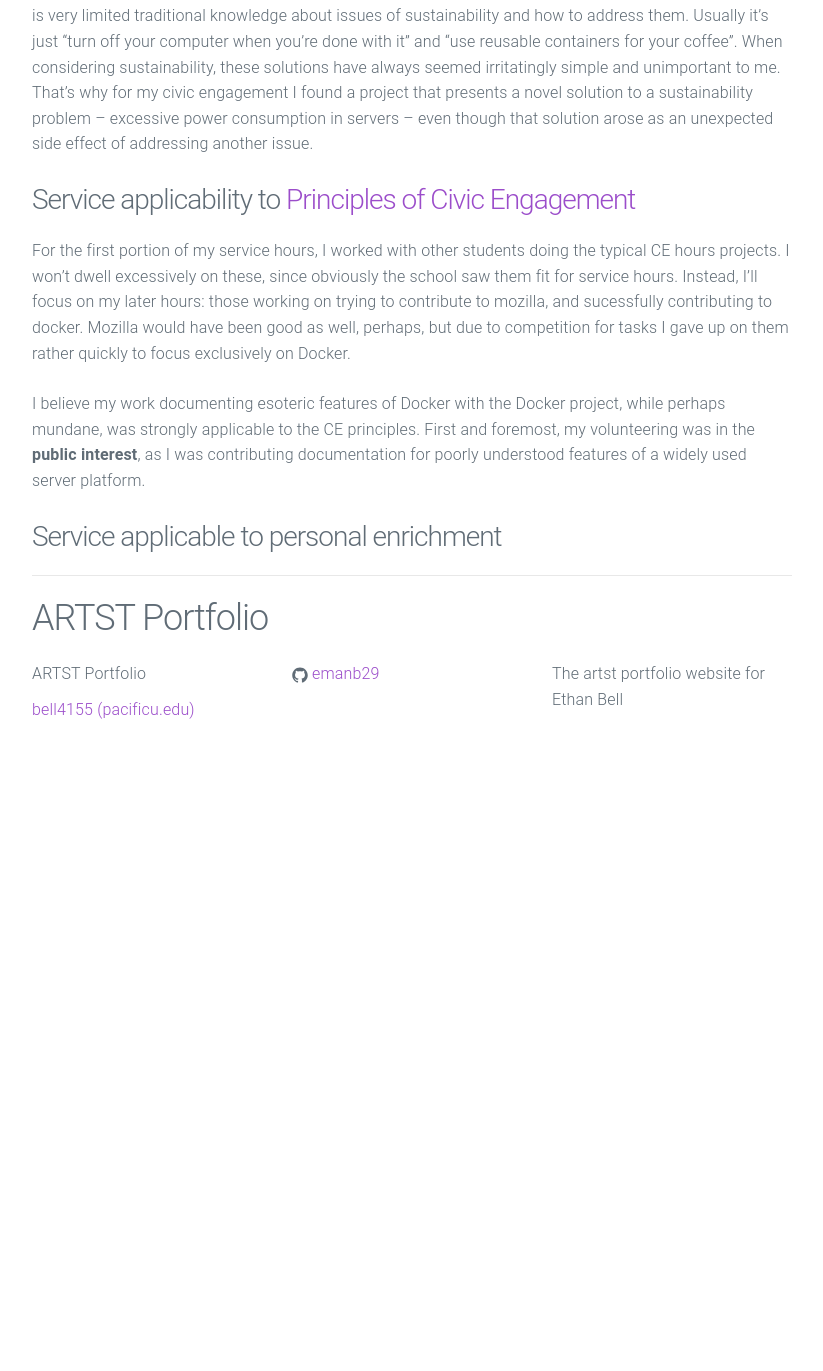
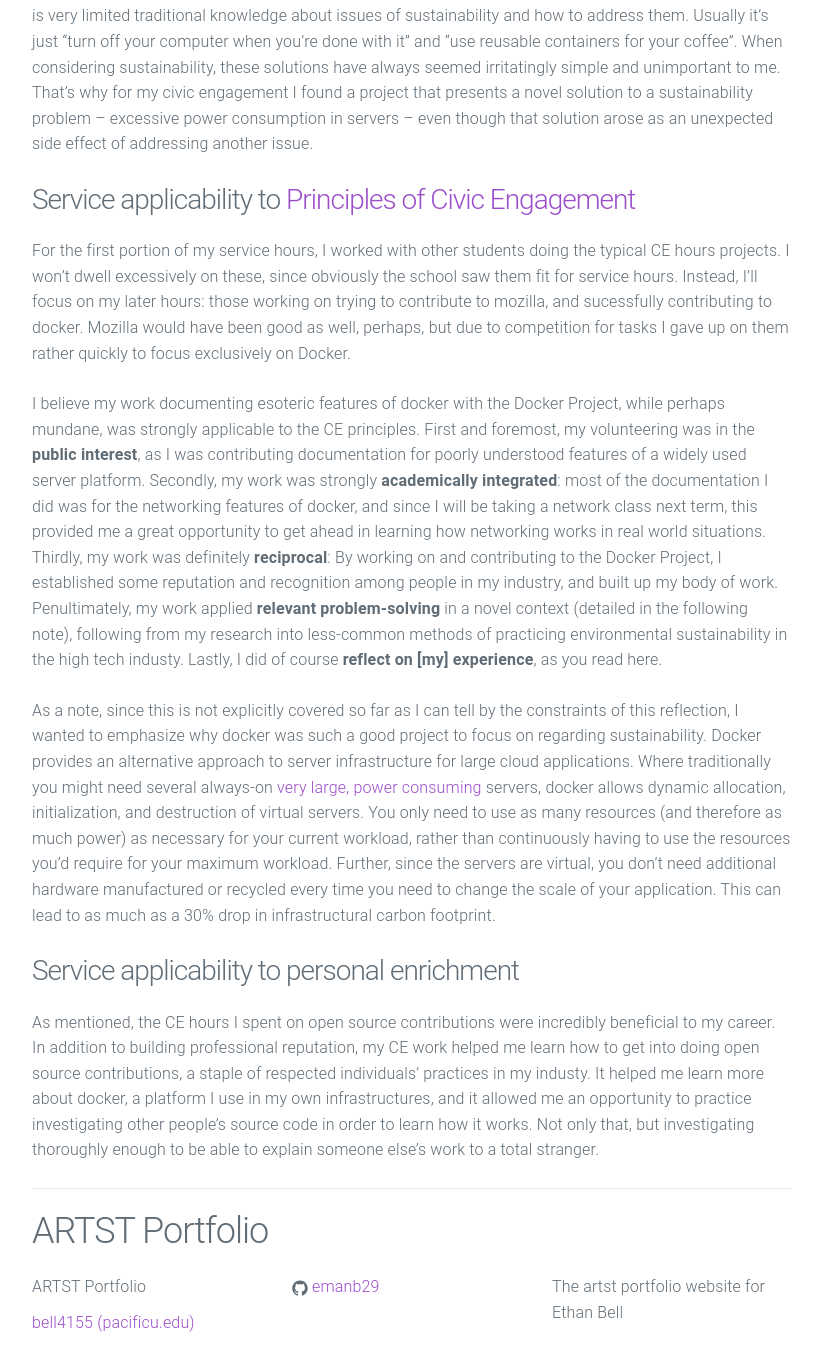
Before and after one commit to emanb29/artst-website, a Jekyll site: the page built from civic-engagement.md, in a window 1280 px wide and 1400 px high, scrolled down 1265 px. Shown: the top 1371 px of the window, without its empty margins (228-1051 px from the left). Built offline with Jekyll 4.4.1, drawn with Linux system fonts in a browser that asks for light colours; before the commit the page ends 2052 px from its top, so only the background shows below that.

Commit message:
Update civic-engagement.md

```diff
--- a/civic-engagement.md
+++ b/civic-engagement.md
@@ -18,6 +18,10 @@ Of the roles Armstrong describes in her essay -- youth, fathers, mothers, and el
 
 For the first portion of my service hours, I worked with other students doing the typical CE hours projects. I won't dwell excessively on these, since obviously the school saw them fit for service hours. Instead, I'll focus on my later hours: those working on trying to contribute to mozilla, and sucessfully contributing to docker. Mozilla would have been good as well, perhaps, but due to competition for tasks I gave up on them rather quickly to focus exclusively on Docker.
 
-I believe my work documenting esoteric features of Docker with the Docker project, while perhaps mundane, was strongly applicable to the CE principles. First and foremost, my volunteering was in the **public interest**, as I was contributing documentation for poorly understood features of a widely used server platform.
+I believe my work documenting esoteric features of docker with the Docker Project, while perhaps mundane, was strongly applicable to the CE principles. First and foremost, my volunteering was in the **public interest**, as I was contributing documentation for poorly understood features of a widely used server platform. Secondly, my work was strongly **academically integrated**: most of the documentation I did was for the networking features of docker, and since I will be taking a network class next term, this provided me a great opportunity to get ahead in learning how networking works in real world situations. Thirdly, my work was definitely **reciprocal**: By working on and contributing to the Docker Project, I established some reputation and recognition among people in my industry, and built up my body of work. Penultimately, my work applied **relevant problem-solving** in a novel context (detailed in the following note), following from my research into less-common methods of practicing environmental sustainability in the high tech industy. Lastly, I did of course **reflect on [my] experience**, as you read here.
 
-### Service applicable to personal enrichment
+As a note, since this is not explicitly covered so far as I can tell by the constraints of this reflection, I wanted to emphasize why docker was such a good project to focus on regarding sustainability. Docker provides an alternative approach to server infrastructure for large cloud applications. Where traditionally you might need several always-on [very large, power consuming](https://containerjournal.com/2017/09/06/docker-containers-good-environment/) servers, docker allows dynamic allocation, initialization, and destruction of virtual servers. You only need to use as many resources (and therefore as much power) as necessary for your current workload, rather than continuously having to use the resources you'd require for your maximum workload. Further, since the servers are virtual, you don't need additional hardware manufactured or recycled every time you need to change the scale of your application. This can lead to as much as a 30% drop in infrastructural carbon footprint.
+
+### Service applicability to personal enrichment
+
+As mentioned, the CE hours I spent on open source contributions were incredibly beneficial to my career. In addition to building professional reputation, my CE work helped me learn how to get into doing open source contributions, a staple of respected individuals' practices in my industy. It helped me learn more about docker, a platform I use in my own infrastructures, and it allowed me an opportunity to practice investigating other people's source code in order to learn how it works. Not only that, but investigating thoroughly enough to be able to explain someone else's work to a total stranger.
```
